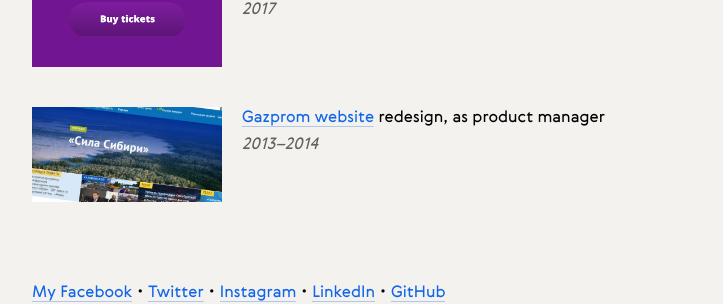
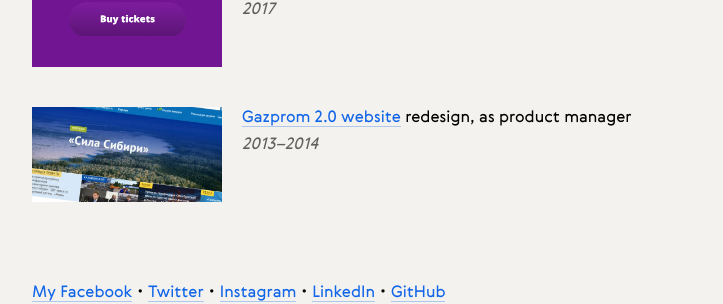
Before and after one commit to danielverdugo/danielverdugo.github.io, a Jekyll site: the page built from index.html, in a window 1280 px wide. Shown: the part 1499-1803 px from the top of the page, without its empty margins (298-1021 px from the left). Built offline with Jekyll 4.4.1, drawn with Linux system fonts in a browser that asks for light colours; comment, search, counter and statistics services are not loaded.

Commit message:
Edited link texts

```diff
--- a/index.html
+++ b/index.html
@@ -98,7 +98,7 @@ title: Daniel Verdugo Nosov
                 </a>
             </div>
             <div class="unit two-thirds">
-                <a href="http://gazprom.com" id="hg-gaz" target="_blank">Gazprom website</a> redesign, as&nbsp;product manager
+                <a href="https://www.artlebedev.com/gazprom/site2/" id="hg-gaz" target="_blank">Gazprom 2.0 website</a> redesign, as&nbsp;product manager
                 <br><span class="date">2013&ndash;2014</span>
             </div>
         </div>
```
